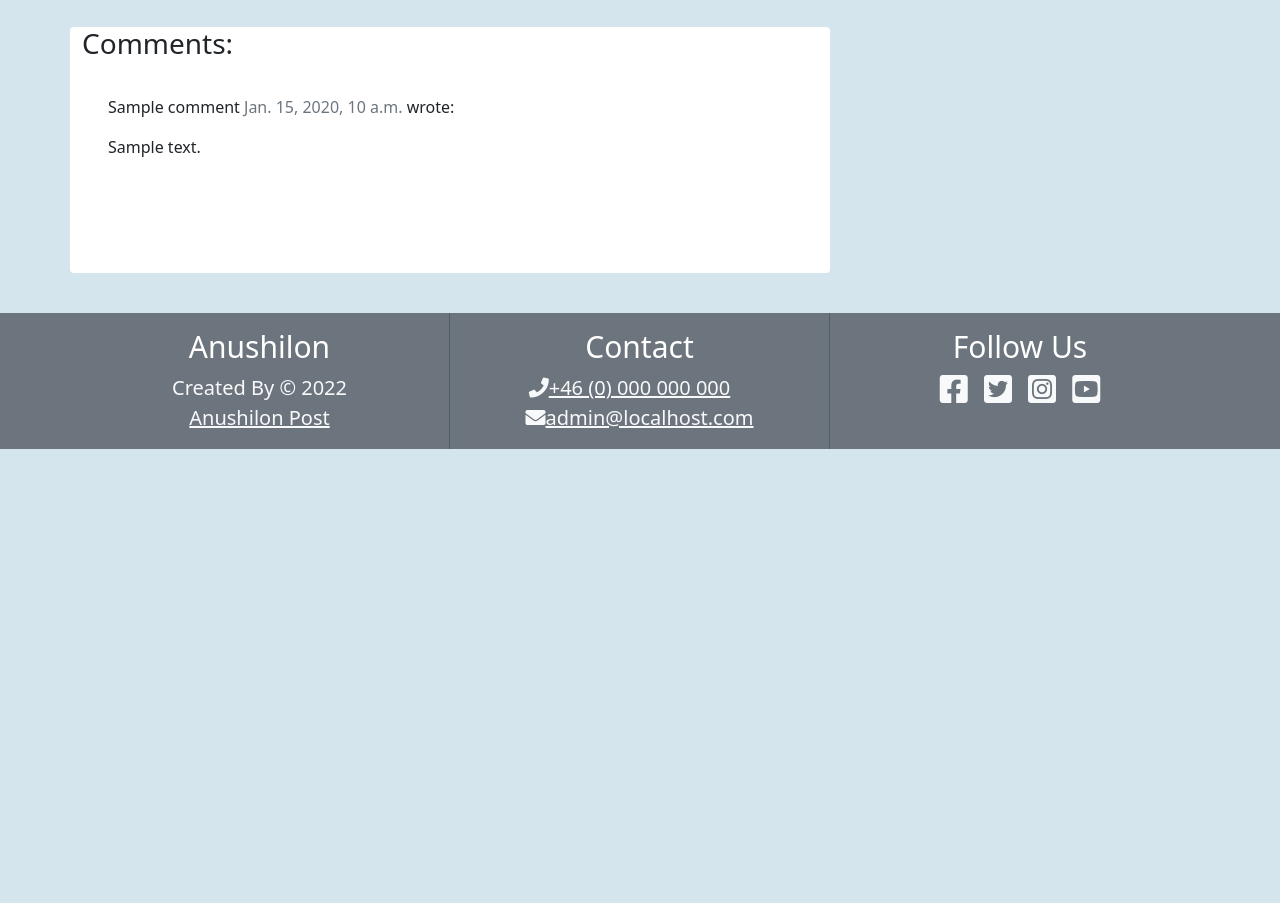
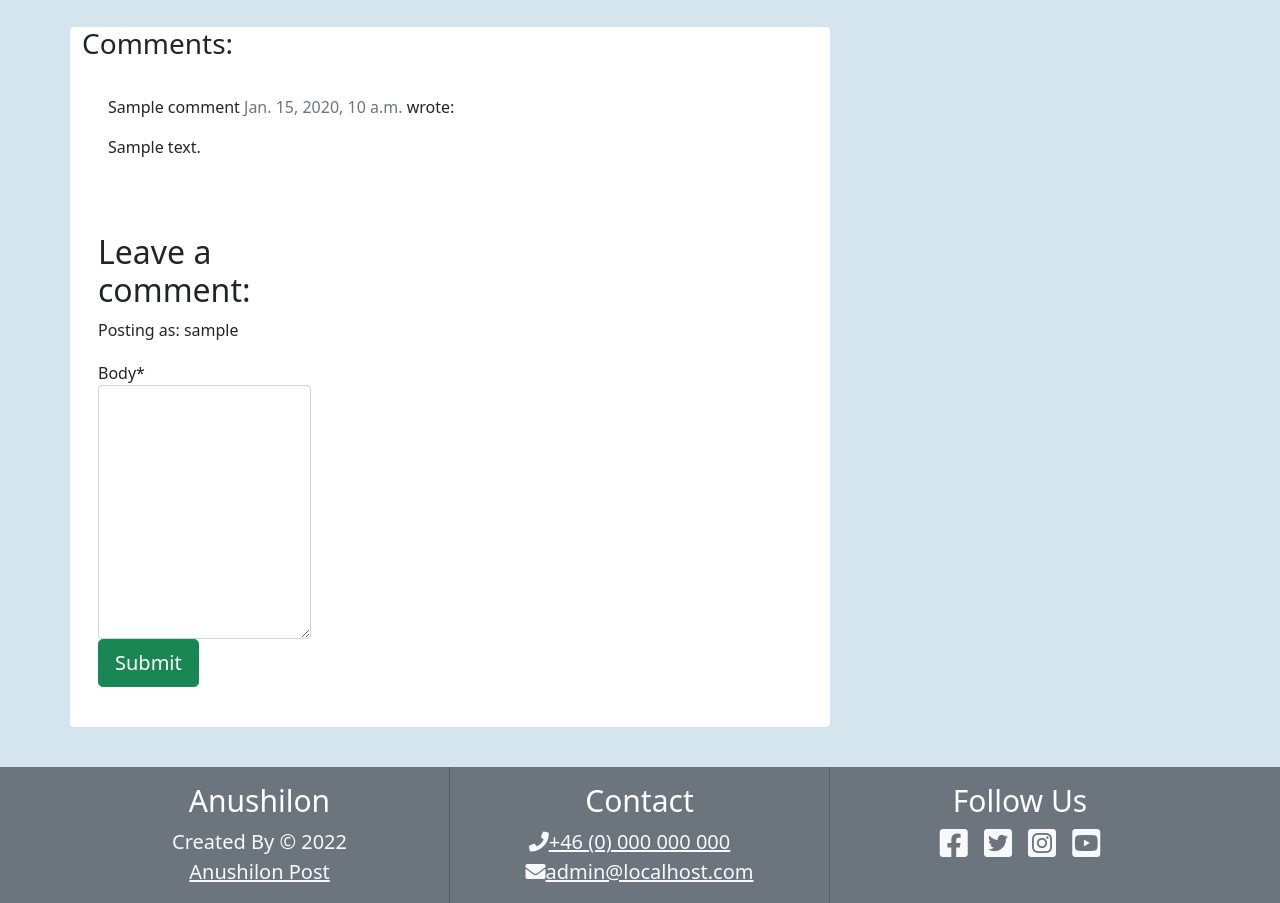
Before and after one commit to mamuzaan/Portfolio-P4-News, a Django app: a page that uses templates/post_detail.html in a window 1280 px wide. Shown: the part 500-1403 px from the top of the page. Before the commit the page ends 949 px from the top, so only its background shows below. Run offline with Django 3.2, Linux system fonts and the light colour scheme; a user stored in the database is signed in; tables that the repository leaves empty hold one stand-in row (values such as "Sample post"); some libraries are stand-ins or nearby versions.

Commit message:
Create comment form and add bootstrap class in user authenticated to post_detail.html

```diff
--- a/templates/post_detail.html
+++ b/templates/post_detail.html
@@ -69,7 +69,17 @@
             </div>
             <div class="col-md-4 card mb-4  mt-3 ">
                 <div class="card-body">
+                   {% if user.is_authenticated %}
 
+                   <h2>Leave a comment:</h2>
+                   <p>Posting as: {{ user.username }}</p>
+                   <form method="post" style="margin-top: 1.2em;">
+                        {{ comment_form | crispy }}
+                        {% csrf_token %}
+                    <button class="btn btn-signup btn-lg btn-success">Submit</button>
+                   </form>
+
+                   {% endif %}
                 </div>
             </div>
     </div>
```
